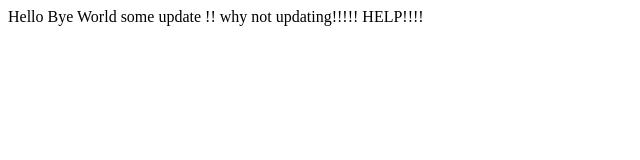
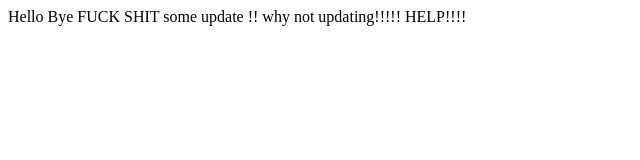
Before and after one commit to luckyim0519/my-first-static-web-app, a React (Create React App) app: page / in a window 1280 px wide. Shown: the top 160 px of the page, without its empty margins (0-640 px from the left). Built offline with nearby package versions, Linux system fonts and the light colour scheme; the HTML template or start-up script is replaced by a standard one.

Commit message:
test3-commit-bymyself

```diff
--- a/src/App.js
+++ b/src/App.js
@@ -1,7 +1,7 @@
 import React from 'react';
 
 function App() {
-  const value = 'World';
+  const value = 'FUCK SHIT';
   return <div>Hello Bye {value} some update !! why not updating!!!!! HELP!!!!</div>;
 }
 
```
